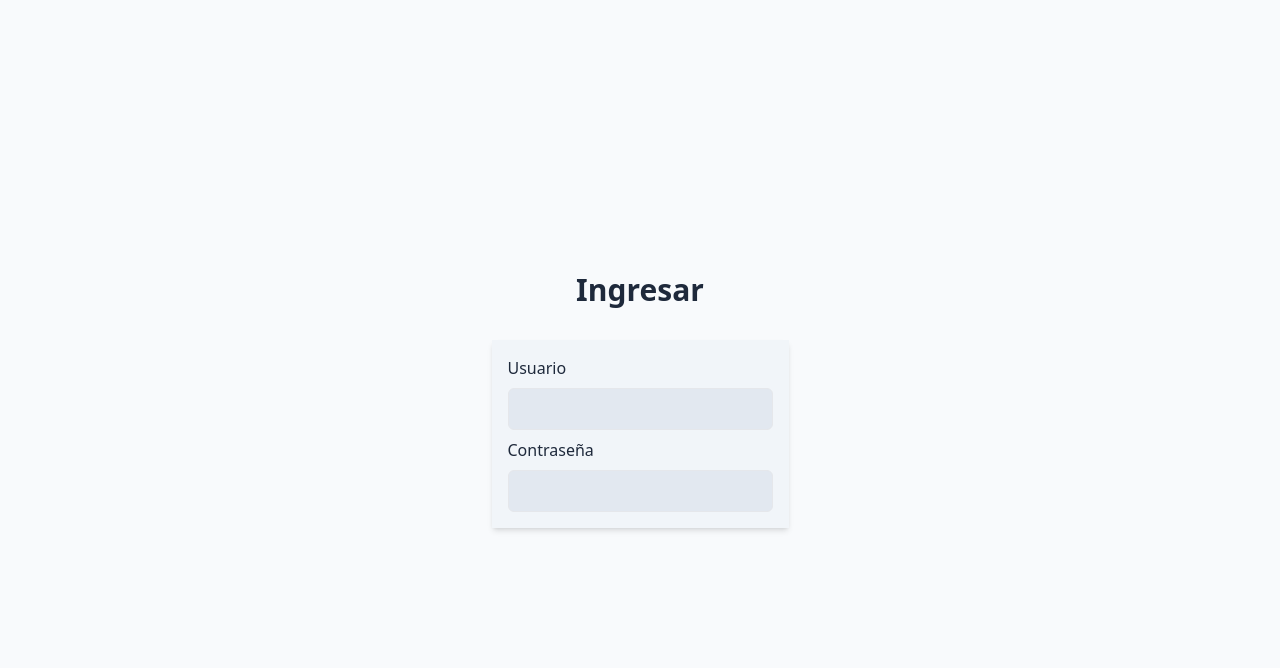
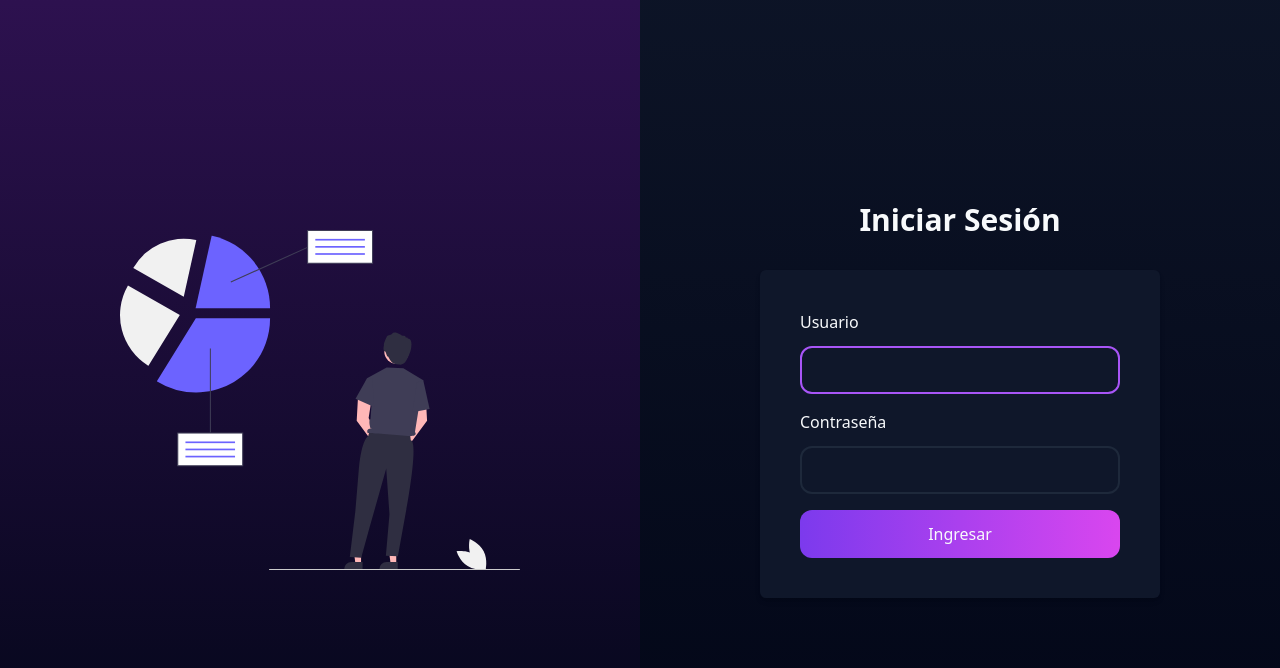
Before and after one commit to puriihuaman/shopping-sales-app, a Vue app in the folder frontend/: page /login in a window 1280 px wide. Shown: the top 668 px of the page. Built offline with nearby package versions, Linux system fonts and the light colour scheme.

Commit message:
feat: add login layout

```diff
--- a/frontend/src/views/LoginView.vue
+++ b/frontend/src/views/LoginView.vue
@@ -1,18 +1,26 @@
 <template>
 	<main class="main">
 		<section class="content">
-			<div>
-				<h1 class="title">Ingresar</h1>
+			<div class="left">
+				<img src="/segment_analysis.svg" alt="segment analysis" class="image" />
+			</div>
+
+			<div class="right">
+				<h1 class="title">Iniciar Sesión</h1>
 
 				<form action="" class="form">
 					<fieldset class="fieldset">
 						<label for="user" class="label">usuario</label>
-						<input type="text" id="user" class="input" />
+						<input type="text" id="user" class="input" autofocus />
 					</fieldset>
 
 					<fieldset class="fieldset">
 						<label for="password" class="label">Contraseña</label>
 						<input type="password" id="password" class="input" />
+					</fieldset>
+
+					<fieldset class="fieldset">
+						<input type="submit" value="Ingresar" class="button" />
 					</fieldset>
 				</form>
 			</div>
@@ -24,21 +32,71 @@
 
 <style scoped lang="scss">
 .main {
-	@apply bg-slate-50 text-slate-800;
+	@apply bg-slate-950  text-slate-50;
 }
 
 .content {
-	@apply w-full min-h-screen flex justify-center items-center p-4;
+	// @apply relative w-full min-h-screen max-w-[900px] flex justify-center items-center gap-8 p-4 mx-auto;
+
+	@apply relative w-full min-h-screen mx-auto grid grid-cols-1 md:grid-cols-2;
+
+	// // position: relative;
+	// // margin-left: auto;
+	// // margin-right: auto;
+	// // display: grid;
+	// // grid-template-columns: 1fr 1fr;
+	// // min-height: 100vh;
+	// // width: 100%;
+	// /* max-width: 900px; */
+	// // align-items: center;
+	// // justify-content: center;
+	// /* gap: 2rem; */
+	// /* padding: 1rem;*/
+}
+.left {
+	// @apply absolute left-0 top-0 w-full h-full flex justify-center items-center md:relative;
+	@apply absolute left-0 top-0 w-full h-full flex justify-center items-center px-8 md:relative bg-gradient-to-b from-purple-900/50 to-slate-950;
+
+	// position: absolute;
+	// left: 0px;
+	// top: 0px;
+	// display: flex;
+	// height: 100%;
+	// width: 100%;
+	// align-items: center;
+	// justify-content: center;
+}
+.image {
+	@apply min-w-72 max-w-[400px];
+}
+.right {
+	// @apply relative w-full h-full max-w-[400px] py-8 px-4;
+	@apply relative w-full h-full min-h-screen py-8 px-4 flex flex-col justify-center items-center bg-gradient-to-b from-slate-900/80 to-slate-950/80;
+
+	// position: relative;
+	// height: 100%;
+	// width: 100%;
+	// /* max-width: 400px; */
+	// padding-top: 2rem;
+	// padding-bottom: 2rem;
+	// padding-left: 1rem;
+	// padding-right: 1rem;
+	// min-height: 100vh;
+	// background: #e91e6342;
+	// display: flex;
+	// flex-direction: column;
+	// justify-content: center;
+	// align-items: center;
 }
 .title {
 	@apply mb-8 text-2xl font-bold text-center md:text-3xl;
 }
 .form {
-	@apply p-4 bg-slate-100 shadow-md;
+	@apply p-6 bg-slate-900 shadow-md rounded-md min-w-[300px] max-w-[400px] lg:w-[500px] lg:p-10;
 }
 
 .fieldset {
-	@apply flex flex-col gap-2 mb-2 last:mb-0;
+	@apply flex flex-col gap-3 mb-4 last:mb-0;
 }
 
 .label {
@@ -46,9 +104,10 @@
 }
 
 .input {
-	@apply block py-2 px-4 bg-slate-200 outline-none rounded-md border active:border-purple-500 focus:border-purple-500;
+	@apply block py-2.5 px-4 bg-slate-900 outline-none rounded-xl border-2 border-slate-800 active:border-purple-500 focus:border-purple-500;
 }
 
 .button {
+	@apply flex justify-center items-center py-3 px-4 text-base bg-gradient-to-r from-violet-600 to-fuchsia-500 rounded-xl cursor-pointer hover:bg-gradient-to-l hover:from-violet-600 hover:to-fuchsia-500 transition-colors duration-300;
 }
 </style>
--- a/frontend/tailwind.config.js
+++ b/frontend/tailwind.config.js
@@ -1,7 +1,7 @@
 /** @type {import('tailwindcss').Config} */
 export default {
-	darkMode: true,
-	content: ["./index.html", "./src/**/*.{vue,js,ts,jsx,tsx}"],
+	darkMode: 'class',
+	content: ['./index.html', './src/**/*.{vue,js,ts,jsx,tsx}'],
 	theme: {
 		extend: {},
 	},
```
Also changed, not shown: frontend/public/segment_analysis.svg (added).
